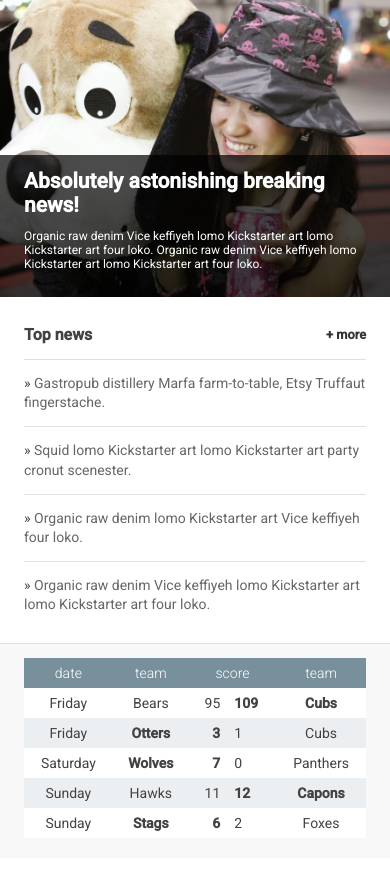
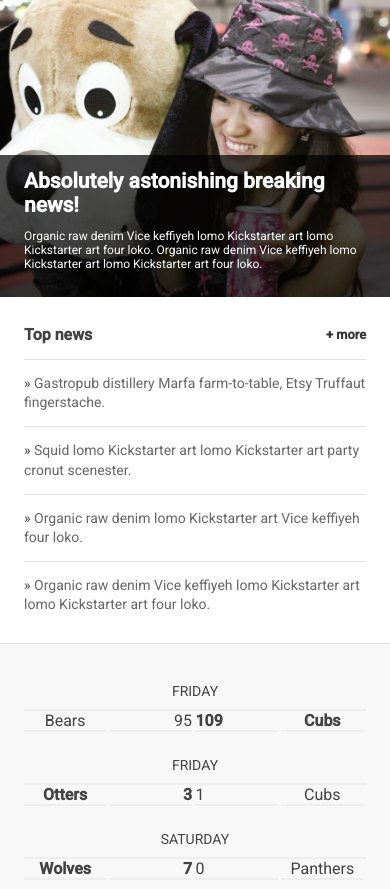
Before and after one commit to giannicuccu/RWDF-L2-Start, a plain HTML site: page index.html in a window 390 px wide. Shown: the part 157-1046 px from the top of the page. Drawn offline with Linux system fonts and the light colour scheme.

Commit message:
added scores table responsive

```diff
--- a/index.html
+++ b/index.html
@@ -56,8 +56,8 @@
           </ul>
         </section>
 
-        <section class="scores">
-          <table class="scores__table">
+        <section class="scores" id="no-more-tables">
+          <table class="scores__table" >
             <thead>
               <tr>
                 <th>date</th>
@@ -68,39 +68,39 @@
             </thead>
             <tbody>
               <tr>
-                <td>Friday</td>
-                <td>Bears</td>
-                <td>95</td>
-                <td class="winner">109</td>
-                <td class="winner">Cubs</td>
+                <td data-title="date">Friday</td>
+                <td data-title="team">Bears</td>
+                <td data-title="score">95</td>
+                <td data-title="score" class="winner">109</td>
+                <td data-title="team" class="winner">Cubs</td>
               </tr>
               <tr>
-                <td>Friday</td>
-                <td class="winner">Otters</td>
-                <td class="winner">3</td>
-                <td>1</td>
-                <td>Cubs</td>
+                <td data-title="date">Friday</td>
+                <td data-title="team" class="winner">Otters</td>
+                <td data-title="score" class="winner">3</td>
+                <td data-title="score">1</td>
+                <td data-title="team">Cubs</td>
               </tr>
               <tr>
-                <td>Saturday</td>
-                <td class="winner">Wolves</td>
-                <td class="winner">7</td>
-                <td>0</td>
-                <td>Panthers</td>
+                <td data-title="date">Saturday</td>
+                <td data-title="team" class="winner">Wolves</td>
+                <td data-title="score" class="winner">7</td>
+                <td data-title="score">0</td>
+                <td data-title="team">Panthers</td>
               </tr>
               <tr>
-                <td>Sunday</td>
-                <td>Hawks</td>
-                <td>11</td>
-                <td class="winner">12</td>
-                <td class="winner">Capons</td>
+                <td data-title="date">Sunday</td>
+                <td data-title="team">Hawks</td>
+                <td data-title="score">11</td>
+                <td data-title="score" class="winner">12</td>
+                <td data-title="team" class="winner">Capons</td>
               </tr>
               <tr>
-                <td>Sunday</td>
-                <td class="winner">Stags</td>
-                <td class="winner">6</td>
-                <td>2</td>
-                <td>Foxes</td>
+                <td data-title="date">Sunday</td>
+                <td data-title="team" class="winner">Stags</td>
+                <td data-title="score" class="winner">6</td>
+                <td data-title="score">2</td>
+                <td data-title="team">Foxes</td>
               </tr>
 
             </tbody>
--- a/main.css
+++ b/main.css
@@ -495,6 +495,7 @@ footer a {
 @media all and (max-width: 374px) {
 
   .hero p{display: none}
+
   .header__title {
     font-size: 1.4em;
     margin-top: 27px;
@@ -579,3 +580,83 @@ footer a {
   }
 
 }
+
+
+@media only screen and (max-width: 460px) {
+
+  /* Force table to not be like tables anymore */
+#no-more-tables table,
+#no-more-tables thead,
+#no-more-tables tbody,
+#no-more-tables th,
+#no-more-tables td,
+#no-more-tables tr {
+  display: block;
+  margin: 0;
+  padding: 0 px;
+  -webkit-border-horizontal-spacing:0;
+  -webkit-border-vertical-spacing:0;
+background:none;
+
+}
+
+/* Hide table headers (but not display: none;, for accessibility) */
+#no-more-tables thead tr {
+  position: absolute;
+  top: -9999px;
+  left: -9999px;
+}
+
+#no-more-tables tr { border: 0px solid #ccc; }
+
+#no-more-tables td {
+  /* Behave  like a "row" */
+  border: none;
+  border-bottom: 2px solid #eee;
+  position: relative;
+  padding-left: 0%;
+  white-space: normal;
+  /* text-align:left; */
+}
+
+#no-more-tables td:before {
+  /* Now like a table header */
+  position: absolute;
+  /* Top/left values mimic padding */
+  top: 6px;
+  left: 6px;
+  width: 45%;
+  padding-right: 10px;
+  white-space: nowrap;
+  text-align:left;
+  font-weight: bold;
+  display: none
+}
+
+/*
+Label the data
+*/
+#no-more-tables td:before { content: attr(data-title); }
+
+#no-more-tables td[data-title="date"] {
+  padding: 10px 0 ;
+  margin: 0;
+  margin-top:15px;
+  text-transform: uppercase
+     }
+#no-more-tables td[data-title="team"] {
+  padding: 0;
+  margin: 0;
+  width: calc((100% - 13px)/4);
+  display: inline-block;
+  font-size: 16px;
+    }
+#no-more-tables td[data-title="score"] {
+  padding: 0;
+  margin: 0;
+  width: calc((100% - 13px)/4);
+  display: inline-block;
+  font-size: 16px;
+
+}
+}
```
